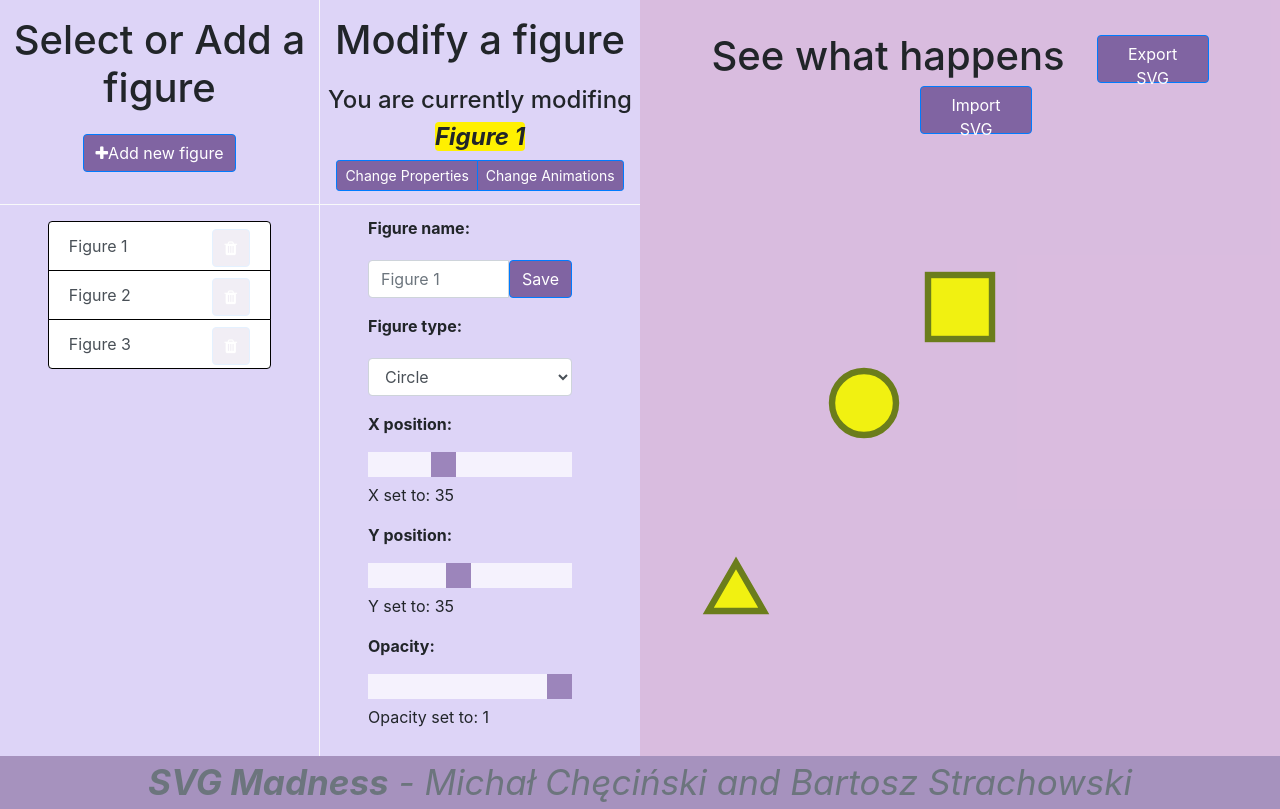
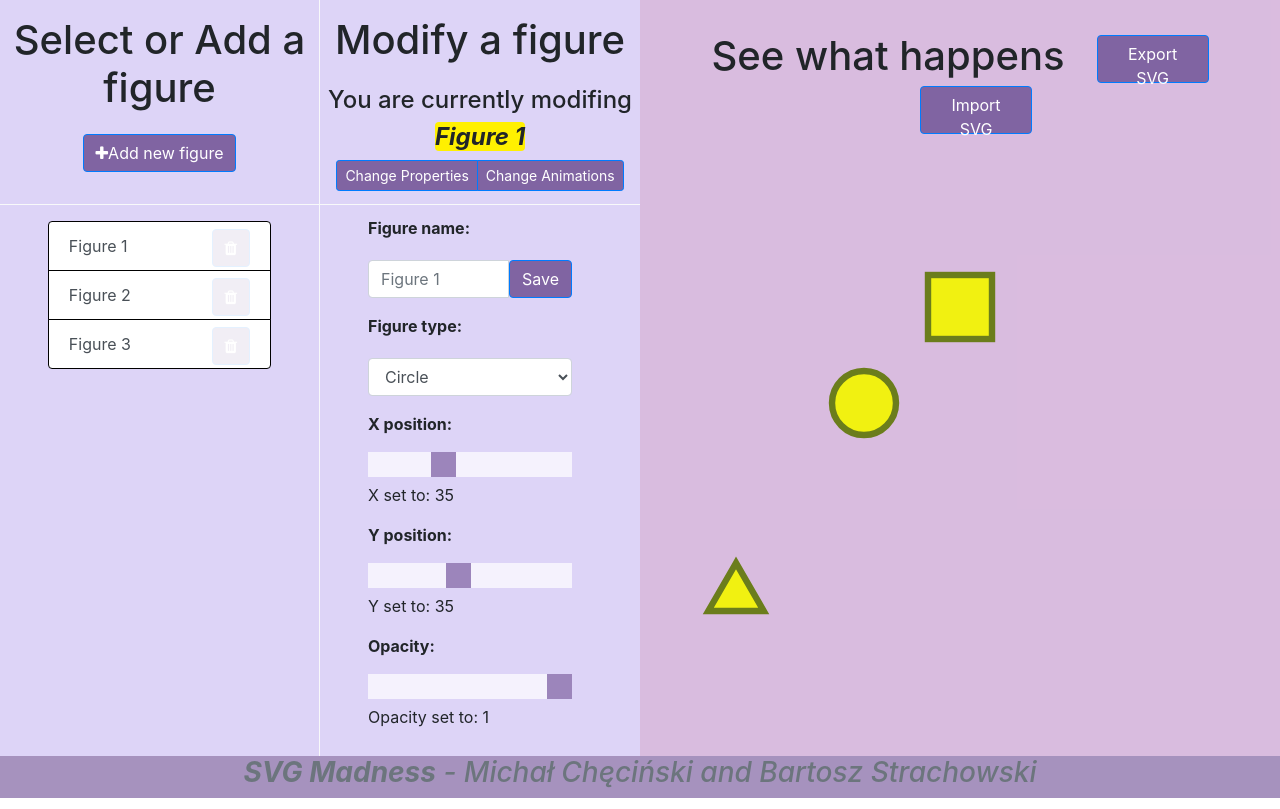
Before and after one commit to strachob/svg-animations, a React (Create React App) app: page / in a window 1280 px wide. Built offline with nearby package versions, Linux system fonts and the light colour scheme.

Commit message:
Fix scrolling whole page

```diff
--- a/src/App.css
+++ b/src/App.css
@@ -1,5 +1,6 @@
 body {
   margin: 0;
+  overflow: hidden;
 }
 
 .app {
--- a/src/App.js
+++ b/src/App.js
@@ -230,7 +230,9 @@ class App extends React.Component{
         <div className="col-lg-6">
           <AnimationPane figures={this.state.objs} parseSvgToObjects={this.parseSvgToObjects}/>
         </div>
-      <div className="col-lg-12 footer text-muted font-italic"><strong>SVG Madness</strong> - Michał Chęciński and Bartosz Strachowski</div>
+        <div className="row w-100 m-0">
+          <div className="col-lg-12 footer text-muted font-italic"><h3><strong>SVG Madness</strong> - Michał Chęciński and Bartosz Strachowski</h3></div>
+        </div>
       </div>
       </div>
     );
```
